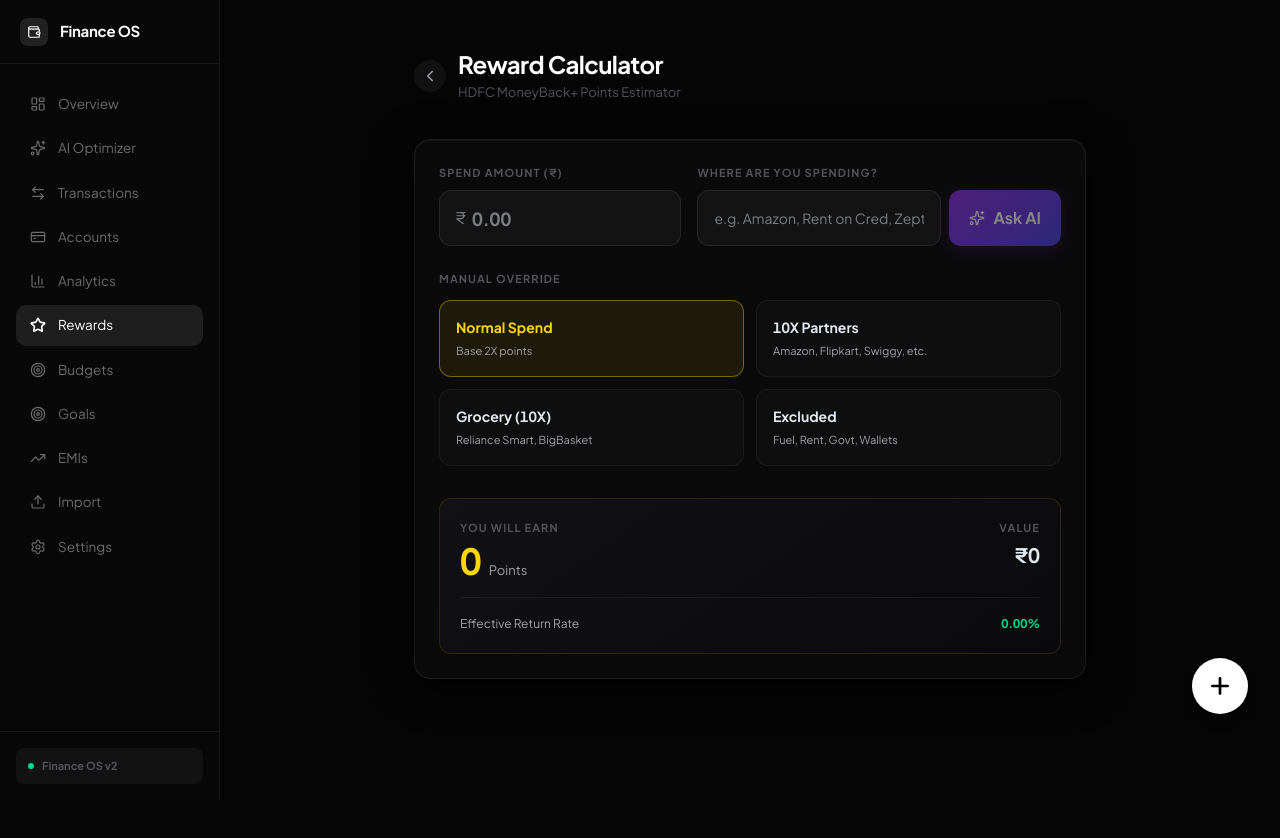
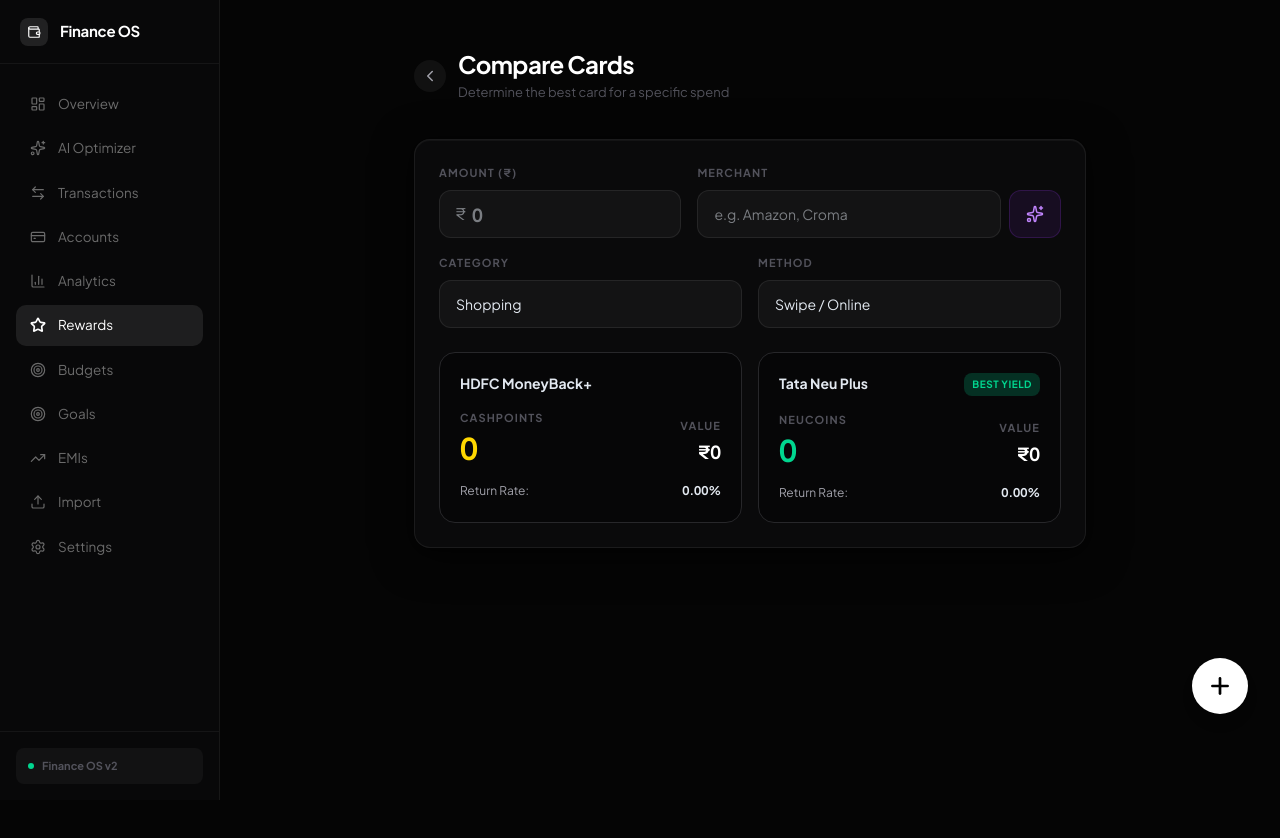
Before and after one commit to TheNotoriousChicken/finance-os, a Next.js app: page /rewards/calculator in a window 1280 px wide. Shown: the top 838 px of the page. After the commit the page ends 800 px from the top, so only its background shows below. Built offline with nearby package versions, Linux system fonts and the light colour scheme; no server answers; the database is empty.

Commit message:
feat: upgrade reward calculator to compare all credit cards side-by-side

```diff
--- a/app/(dashboard)/rewards/calculator/page.tsx
+++ b/app/(dashboard)/rewards/calculator/page.tsx
@@ -1,37 +1,35 @@
 'use client';
 
 import { useState } from 'react';
-import { ChevronLeft, Info, Sparkles, Loader2 } from 'lucide-react';
+import { ChevronLeft, Info, Sparkles, Loader2, Search } from 'lucide-react';
 import Link from 'next/link';
 import { formatPaise } from '@/lib/money';
 import { classifySpendGemini } from '@/app/actions/aiRewards';
-import {
-  calculateCashPoints,
-  estimateRewardValue,
-  MONTHLY_CAP_OVERALL,
-  MONTHLY_CAP_GROCERY,
-  POINTS_PER_BLOCK_BASE,
-  POINTS_PER_BLOCK_10X
-} from '@/lib/engine/rewards';
+import { calculateCashPoints } from '@/lib/engine/rewards';
+import { calculateNeuCoins } from '@/lib/engine/neuplus';
 
 export default function RewardsCalculatorPage() {
   const [amountStr, setAmountStr] = useState('');
   const [merchantStr, setMerchantStr] = useState('');
-  const [spendType, setSpendType] = useState<'normal' | '10x' | 'grocery' | 'excluded'>('normal');
+  const [category, setCategory] = useState('Shopping');
+  const [paymentChannel, setPaymentChannel] = useState<'SWIPE' | 'UPI'>('SWIPE');
   const [aiLoading, setAiLoading] = useState(false);
-  const [aiReason, setAiReason] = useState<string | null>(null);
 
   const amountPaise = Math.round((parseFloat(amountStr) || 0) * 100);
 
   const handleAskGemini = async () => {
     if (!merchantStr.trim()) return;
     setAiLoading(true);
-    setAiReason(null);
     try {
       const res = await classifySpendGemini(merchantStr);
-      setSpendType(res.type);
-      setAiReason(res.reason);
-      setMerchantStr(res.merchant); // Auto-correct to cleaned name
+      // AI action categorizes as normal, 10x, grocery, excluded.
+      // We will map this for both cards.
+      setMerchantStr(res.merchant);
+
+      if (res.type === 'excluded') setCategory('Rent');
+      else if (res.type === 'grocery') setCategory('Groceries');
+      else setCategory('Shopping');
+
     } catch (e) {
       alert(`Failed to analyze with Gemini: ${e instanceof Error ? e.message : String(e)}`);
     } finally {
@@ -39,20 +37,44 @@
     }
   };
 
-  const calcResult = calculateCashPoints({
+  // Determine Flags heuristically (similar to what server would do)
+  const mLower = merchantStr.toLowerCase();
+  const cLower = category.toLowerCase();
+  const is10x = mLower.includes('amazon') || mLower.includes('flipkart') || mLower.includes('swiggy') || mLower.includes('reliance smart') || mLower.includes('bigbasket');
+  const isGrocery = mLower.includes('reliance smart') || mLower.includes('bigbasket') || cLower.includes('grocer');
+  const isTata = mLower.includes('tata') || mLower.includes('croma') || mLower.includes('bigbasket') || mLower.includes('1mg') || mLower.includes('air india') || mLower.includes('taj');
+
+  // HDFC MoneyBack+
+  const mbResult = calculateCashPoints({
     amountPaise,
     paymentMethodId: 1,
     moneybackCardId: 1,
-    merchantNormalizedName: merchantStr || (spendType === '10x' || spendType === 'grocery' ? 'amazon' : 'some store'),
-    categoryName: spendType === 'excluded' ? 'Rent' : 'Shopping',
-    is10xPartner: spendType === '10x' || spendType === 'grocery',
-    isGroceryMerchant: spendType === 'grocery',
+    merchantNormalizedName: merchantStr,
+    categoryName: category,
+    is10xPartner: is10x,
+    isGroceryMerchant: isGrocery,
     alreadyEarnedOverall: 0,
     alreadyEarnedGrocery: 0,
   });
+  const mbValuePaise = mbResult.cashpointsEarned * 25;
+  const mbRate = amountPaise > 0 ? (mbValuePaise / amountPaise) * 100 : 0;
 
-  const valuePaise = estimateRewardValue(calcResult.cashpointsEarned);
-  const effectiveRate = amountPaise > 0 ? (valuePaise / amountPaise) * 100 : 0;
+  // Tata Neu Plus
+  const neuResult = calculateNeuCoins({
+    amountPaise,
+    paymentMethodId: 2,
+    neuPlusCardId: 2,
+    merchantNormalizedName: merchantStr,
+    categoryName: category,
+    paymentChannel,
+    isTataBrand: isTata,
+    isTataNeuApp: false,
+    isEmi: false,
+    alreadyEarnedUpi: 0
+  });
+  const neuTotalCoins = neuResult.neuCoinsEarned + neuResult.neuPassAcceleratedEarned;
+  const neuValuePaise = neuTotalCoins * 100;
+  const neuRate = amountPaise > 0 ? (neuValuePaise / amountPaise) * 100 : 0;
 
   return (
     <div style={{ display: 'flex', flexDirection: 'column', gap: '20px' }} className="max-w-2xl mx-auto pb-10 page-enter">
@@ -61,121 +83,175 @@
           <ChevronLeft size={18} className="text-[#A1A1AA]" />
         </Link>
         <div>
-          <h1 className="text-2xl font-bold tracking-tight text-white">Reward Calculator</h1>
-          <p className="leading-relaxed text-[13px] text-[#52525B] mt-0.5">HDFC MoneyBack+ Points Estimator</p>
+          <h1 className="text-2xl font-bold tracking-tight text-white">Compare Cards</h1>
+          <p className="leading-relaxed text-[13px] text-[#52525B] mt-0.5">Determine the best card for a specific spend</p>
         </div>
       </div>
 
       <div className="minimal-card rounded-2xl p-6 mt-4">
-
-        {/* Input Row */}
-        <div className="flex flex-col sm:flex-row gap-4 mb-6">
+        <div className="flex flex-col sm:flex-row gap-4 mb-4">
           <div className="flex-1">
-            <label className="leading-relaxed block text-[11px] font-bold text-[#52525B] uppercase tracking-widest mb-2">Spend Amount (₹)</label>
+            <label className="leading-relaxed block text-[11px] font-bold text-[#52525B] uppercase tracking-widest mb-2">Amount (₹)</label>
             <div className="relative">
               <span className="absolute left-4 top-1/2 -translate-y-1/2 text-slate-200/50 font-normal">₹</span>
               <input
                 type="number"
                 value={amountStr}
                 onChange={(e) => setAmountStr(e.target.value)}
-                placeholder="0.00"
-                className="w-full h-14 pl-8 pr-4 rounded-xl text-lg font-bold text-slate-200 outline-none focus:ring-1 focus:ring-[#FFD700]/50 transition-all"
+                placeholder="0"
+                className="w-full h-12 pl-8 pr-4 rounded-xl text-lg font-bold text-slate-200 outline-none focus:ring-1 focus:ring-[#00D68F]/50 transition-all"
                 style={{ background: 'rgba(255,255,255,0.04)', border: '1px solid rgba(255,255,255,0.08)' }}
               />
             </div>
           </div>
 
           <div className="flex-[1.5]">
-            <label className="leading-relaxed block text-[11px] font-bold text-[#52525B] uppercase tracking-widest mb-2">Where are you spending?</label>
+            <label className="leading-relaxed block text-[11px] font-bold text-[#52525B] uppercase tracking-widest mb-2">Merchant</label>
             <div className="flex gap-2">
               <input
                 type="text"
                 value={merchantStr}
                 onChange={(e) => setMerchantStr(e.target.value)}
-                onKeyDown={(e) => e.key === 'Enter' && handleAskGemini()}
-                placeholder="e.g. Amazon, Rent on Cred, Zepto"
-                className="leading-relaxed flex-1 h-14 px-4 rounded-xl text-sm text-slate-200 outline-none focus:ring-1 focus:ring-[#9333EA]/50 transition-all"
+                placeholder="e.g. Amazon, Croma"
+                className="leading-relaxed flex-1 h-12 px-4 rounded-xl text-sm text-slate-200 outline-none focus:ring-1 focus:ring-[#00D68F]/50 transition-all"
                 style={{ background: 'rgba(255,255,255,0.04)', border: '1px solid rgba(255,255,255,0.08)' }}
               />
               <button
                 onClick={handleAskGemini}
-                disabled={aiLoading || !merchantStr.trim()}
-                className="h-14 px-5 rounded-xl font-bold flex items-center justify-center gap-2 transition-all disabled:opacity-50"
-                style={{ background: 'linear-gradient(135deg, #9333EA 0%, #4F46E5 100%)', color: 'white', border: 'none', boxShadow: '0 4px 15px rgba(147, 51, 234, 0.3)' }}
+                disabled={aiLoading}
+                className="h-12 px-4 rounded-xl flex items-center justify-center bg-[#9333EA]/10 text-[#c084fc] hover:bg-[#9333EA]/20 transition-all border border-[#9333EA]/20 disabled:opacity-50"
               >
-                {aiLoading ? <Loader2 size={16} className="animate-spin" /> : <Sparkles size={16} />}
-                <span className="hidden sm:inline">Ask AI</span>
+                {aiLoading ? <Loader2 size={18} className="animate-spin" /> : <Sparkles size={18} />}
               </button>
             </div>
           </div>
         </div>
 
-        {/* AI Explanation Box */}
-        {aiReason && (
-          <div className="mb-6 p-4 rounded-xl flex items-start gap-3 animate-in fade-in slide-in-from-top-2" style={{ background: 'rgba(147, 51, 234, 0.1)', border: '1px solid rgba(147, 51, 234, 0.2)' }}>
-            <Sparkles size={18} className="text-[#A855F7] shrink-0 mt-0.5" />
-            <div>
-              <p className="leading-relaxed text-[13px] text-slate-200 font-normal mb-1">Gemini Analysis</p>
-              <p className="text-[12px] text-[#D8B4FE] leading-relaxed">{aiReason}</p>
+        <div className="flex flex-col sm:flex-row gap-4 mb-6">
+          <div className="flex-1">
+             <label className="leading-relaxed block text-[11px] font-bold text-[#52525B] uppercase tracking-widest mb-2">Category</label>
+             <select
+               value={category}
+               onChange={(e) => setCategory(e.target.value)}
+               className="w-full h-12 px-4 rounded-xl text-sm text-slate-200 outline-none focus:ring-1 focus:ring-[#00D68F]/50 transition-all appearance-none"
+               style={{ background: 'rgba(255,255,255,0.04)', border: '1px solid rgba(255,255,255,0.08)' }}
+             >
+               <option className="bg-[#121214]" value="Shopping">Shopping</option>
+               <option className="bg-[#121214]" value="Groceries">Groceries</option>
+               <option className="bg-[#121214]" value="Food">Food & Dining</option>
+               <option className="bg-[#121214]" value="Fuel">Fuel</option>
+               <option className="bg-[#121214]" value="Rent">Rent</option>
+               <option className="bg-[#121214]" value="Government">Government / Tax</option>
+               <option className="bg-[#121214]" value="Wallet">Wallet Load</option>
+               <option className="bg-[#121214]" value="Utility">Utility Bills</option>
+             </select>
           </div>
-          </div>
-        )}
-
-        <div className="mb-8">
-          <label className="leading-relaxed block text-[11px] font-bold text-[#52525B] uppercase tracking-widest mb-3">Manual Override</label>
-          <div className="grid grid-cols-2 gap-3">
-            {[
-              { id: 'normal', label: 'Normal Spend', desc: 'Base 2X points' },
-              { id: '10x', label: '10X Partners', desc: 'Amazon, Flipkart, Swiggy, etc.' },
-              { id: 'grocery', label: 'Grocery (10X)', desc: 'Reliance Smart, BigBasket' },
-              { id: 'excluded', label: 'Excluded', desc: 'Fuel, Rent, Govt, Wallets' }
-            ].map(type => (
-              <button
-                key={type.id}
-                onClick={() => setSpendType(type.id as any)}
-                className="text-left p-4 rounded-xl transition-all border"
-                style={{
-                  background: spendType === type.id ? 'rgba(255,215,0,0.08)' : 'rgba(255,255,255,0.02)',
-                  borderColor: spendType === type.id ? 'rgba(255,215,0,0.4)' : 'rgba(255,255,255,0.05)'
-                }}
+          <div className="flex-1">
+             <label className="leading-relaxed block text-[11px] font-bold text-[#52525B] uppercase tracking-widest mb-2">Method</label>
+             <select
+               value={paymentChannel}
+               onChange={(e: any) => setPaymentChannel(e.target.value)}
+               className="w-full h-12 px-4 rounded-xl text-sm text-slate-200 outline-none focus:ring-1 focus:ring-[#00D68F]/50 transition-all appearance-none"
+               style={{ background: 'rgba(255,255,255,0.04)', border: '1px solid rgba(255,255,255,0.08)' }}
              >
-                <p className={`text-[14px] font-bold ${spendType === type.id ? 'text-[#FFD700]' : 'text-slate-200'}`}>{type.label}</p>
-                <p className="leading-relaxed text-[11px] text-[#A1A1AA] mt-1">{type.desc}</p>
-              </button>
-            ))}
+               <option className="bg-[#121214]" value="SWIPE">Swipe / Online</option>
+               <option className="bg-[#121214]" value="UPI">UPI</option>
+             </select>
           </div>
         </div>
 
-        <div className="rounded-xl p-5" style={{ background: 'linear-gradient(145deg, rgba(18,18,20,0.98) 0%, rgba(10,10,12,1) 100%)', border: '1px solid rgba(255,215,0,0.12)' }}>
-          <div className="flex items-start justify-between">
+        {/* Results */}
+        <div className="grid grid-cols-1 md:grid-cols-2 gap-4">
+           {/* MB+ Result */}
+           <div className={`p-5 rounded-2xl border ${mbValuePaise > neuValuePaise && !mbResult.isExcluded ? 'border-[#FFD700] bg-[#FFD700]/5' : 'border-[#27272A] bg-black/40'} transition-all`}>
+              <div className="flex justify-between items-start mb-4">
                  <div>
-              <p className="leading-relaxed text-[11px] font-bold text-[#52525B] uppercase tracking-widest mb-1">You Will Earn</p>
-              <div className="flex items-baseline gap-2">
-                <p className="text-4xl font-bold tracking-tight" style={{ color: '#FFD700' }}>{calcResult.cashpointsEarned}</p>
-                <p className="leading-relaxed text-[13px] font-normal text-[#A1A1AA]">Points</p>
+                   <p className="text-[14px] font-bold text-slate-200">HDFC MoneyBack+</p>
+                   {paymentChannel === 'UPI' && <p className="text-[11px] text-[#FF4757] mt-1">Cannot be used for UPI</p>}
+                 </div>
+                 {mbValuePaise > neuValuePaise && paymentChannel !== 'UPI' && !mbResult.isExcluded && (
+                    <div className="px-2 py-1 bg-[#FFD700]/20 text-[#FFD700] text-[10px] font-bold rounded-lg uppercase tracking-wider">Best Yield</div>
+                 )}
+              </div>
+
+              {paymentChannel === 'UPI' ? (
+                 <div className="text-center py-4 text-[#A1A1AA] text-sm">Not applicable</div>
+              ) : (
+                <div className="space-y-4">
+                  <div className="flex justify-between items-end">
+                     <div>
+                       <p className="text-[11px] font-bold text-[#52525B] uppercase tracking-widest mb-1">CashPoints</p>
+                       <p className="text-3xl font-bold tabular-nums" style={{ color: mbResult.isExcluded ? '#71717A' : '#FFD700' }}>{mbResult.cashpointsEarned}</p>
+                     </div>
+                     <div className="text-right">
+                       <p className="text-[11px] font-bold text-[#52525B] uppercase tracking-widest mb-1">Value</p>
+                       <p className="text-lg font-bold text-white tabular-nums">{formatPaise(mbValuePaise)}</p>
                      </div>
                   </div>
+                  <div className="flex justify-between text-[12px]">
+                    <span className="text-[#A1A1AA]">Return Rate:</span>
+                    <span className="font-bold text-slate-200">{mbRate.toFixed(2)}%</span>
+                  </div>
+                  {mbResult.isExcluded && (
+                    <div className="p-2 rounded bg-[#FF4757]/10 text-[#FF4757] text-[11px] font-bold">
+                      EXCLUDED: {mbResult.excludedReason || 'Category not eligible.'}
+                    </div>
+                  )}
+                  {is10x && !mbResult.isExcluded && (
+                    <div className="p-2 rounded bg-[#00D68F]/10 text-[#00D68F] text-[11px] font-bold">
+                      10X PARTNER DETECTED
+                    </div>
+                  )}
+                </div>
+              )}
+           </div>
+
+           {/* Neu Result */}
+           <div className={`p-5 rounded-2xl border ${neuValuePaise > mbValuePaise && !neuResult.isExcluded ? 'border-[#00D68F] bg-[#00D68F]/5' : 'border-[#27272A] bg-black/40'} transition-all`}>
+              <div className="flex justify-between items-start mb-4">
+                 <div>
+                   <p className="text-[14px] font-bold text-slate-200">Tata Neu Plus</p>
+                   {paymentChannel === 'UPI' && <p className="text-[11px] text-[#00D68F] mt-1">UPI Supported</p>}
+                 </div>
+                 {neuValuePaise >= mbValuePaise && !neuResult.isExcluded && (
+                    <div className="px-2 py-1 bg-[#00D68F]/20 text-[#00D68F] text-[10px] font-bold rounded-lg uppercase tracking-wider">Best Yield</div>
+                 )}
+              </div>
+
+              <div className="space-y-4">
+                <div className="flex justify-between items-end">
+                   <div>
+                     <p className="text-[11px] font-bold text-[#52525B] uppercase tracking-widest mb-1">NeuCoins</p>
+                     <p className="text-3xl font-bold tabular-nums" style={{ color: neuResult.isExcluded ? '#71717A' : '#00D68F' }}>{neuTotalCoins}</p>
+                   </div>
                    <div className="text-right">
-              <p className="leading-relaxed text-[11px] font-bold text-[#52525B] uppercase tracking-widest mb-1">Value</p>
-              <p className="tabular-nums text-xl font-bold text-slate-200">{formatPaise(valuePaise)}</p>
+                     <p className="text-[11px] font-bold text-[#52525B] uppercase tracking-widest mb-1">Value</p>
+                     <p className="text-lg font-bold text-white tabular-nums">{formatPaise(neuValuePaise)}</p>
                    </div>
                 </div>
-
-          <div className="leading-relaxed mt-4 pt-4 flex items-center justify-between text-[12px]" style={{ borderTop: '1px solid rgba(255,255,255,0.06)' }}>
-            <span className="text-[#A1A1AA]">Effective Return Rate</span>
-            <span className="font-bold text-[#00D68F]">{effectiveRate.toFixed(2)}%</span>
+                <div className="flex justify-between text-[12px]">
+                  <span className="text-[#A1A1AA]">Return Rate:</span>
+                  <span className="font-bold text-slate-200">{neuRate.toFixed(2)}%</span>
                 </div>
+                {neuResult.isExcluded && (
+                  <div className="p-2 rounded bg-[#FF4757]/10 text-[#FF4757] text-[11px] font-bold">
+                    EXCLUDED: {neuResult.excludedReason || 'Category not eligible.'}
                   </div>
-
-        {calcResult.isExcluded && (
-          <div className="mt-4 flex items-start gap-2 p-3 rounded-lg" style={{ background: 'rgba(255,71,87,0.08)', border: '1px solid rgba(255,71,87,0.15)' }}>
-            <Info size={16} className="text-[#FF4757] shrink-0 mt-0.5" />
-            <p className="text-[12px] text-[#FF4757]/90 leading-relaxed">
-              This category is excluded from earning CashPoints as per HDFC MoneyBack+ terms.
-            </p>
+                )}
+                {isTata && !neuResult.isExcluded && (
+                  <div className="p-2 rounded bg-[#00D68F]/10 text-[#00D68F] text-[11px] font-bold">
+                    TATA ECOSYSTEM YIELD (2%)
+                  </div>
+                )}
+                {paymentChannel === 'UPI' && !neuResult.isExcluded && (
+                  <div className="p-2 rounded bg-[#3B82F6]/10 text-[#3B82F6] text-[11px] font-bold">
+                    UPI YIELD (1%)
                   </div>
                 )}
               </div>
            </div>
+        </div>
+      </div>
+    </div>
   );
 }
```
Also changed, not shown: app/tailwind-built.css. Lines whose indentation alone changed are shown as unchanged.
